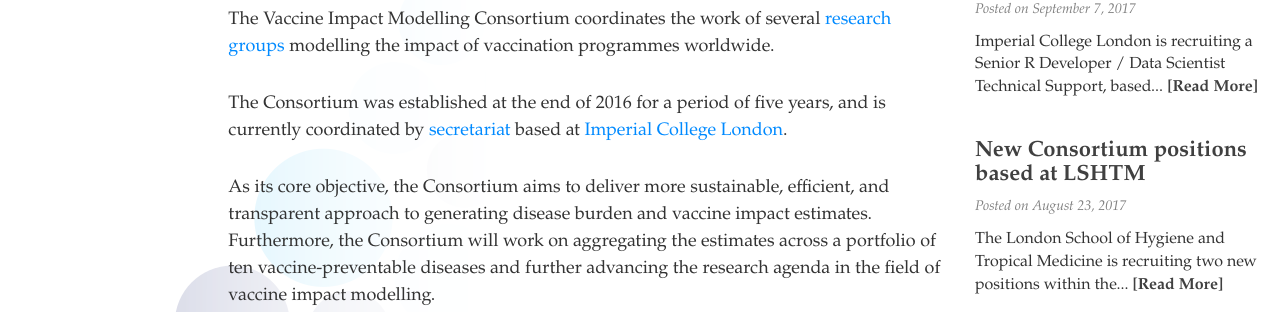
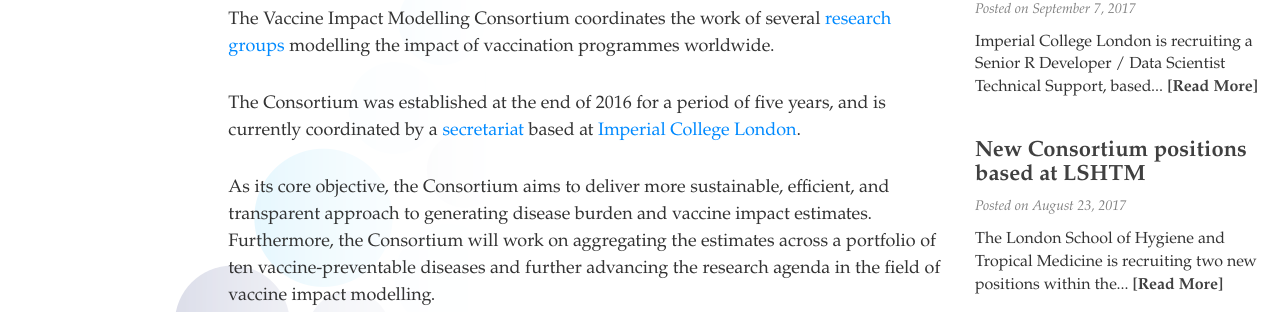
Before and after one commit to vimchub/vaccineimpact, a Jekyll site: the page built from index.md, in a window 1280 px wide and 975 px high. Shown: the part 296-608 px from the top of the window. Built offline with Jekyll 4.4.1, drawn with Linux system fonts in a browser that asks for light colours; nearby versions of some CDN libraries; comment, search, counter and statistics services are not loaded.

Commit message:
Typo amended

```diff
--- a/index.md
+++ b/index.md
@@ -6,7 +6,7 @@ layout: index
 
 The Vaccine Impact Modelling Consortium coordinates the work of several [research groups](/modellers) modelling the impact of vaccination programmes worldwide.
 
-The Consortium was established at the end of 2016 for a period of five years, and is currently coordinated by [secretariat](/secretariat) based at [Imperial College London](http://www.imperial.ac.uk/).
+The Consortium was established at the end of 2016 for a period of five years, and is currently coordinated by a [secretariat](/secretariat) based at [Imperial College London](http://www.imperial.ac.uk/).
 
 As its core objective, the Consortium aims to deliver more sustainable, efficient, and transparent approach to generating disease burden and vaccine impact estimates. Furthermore, the Consortium will work on aggregating the estimates across a portfolio of ten vaccine-preventable diseases and further advancing the research agenda in the field of vaccine impact modelling.
 
```
